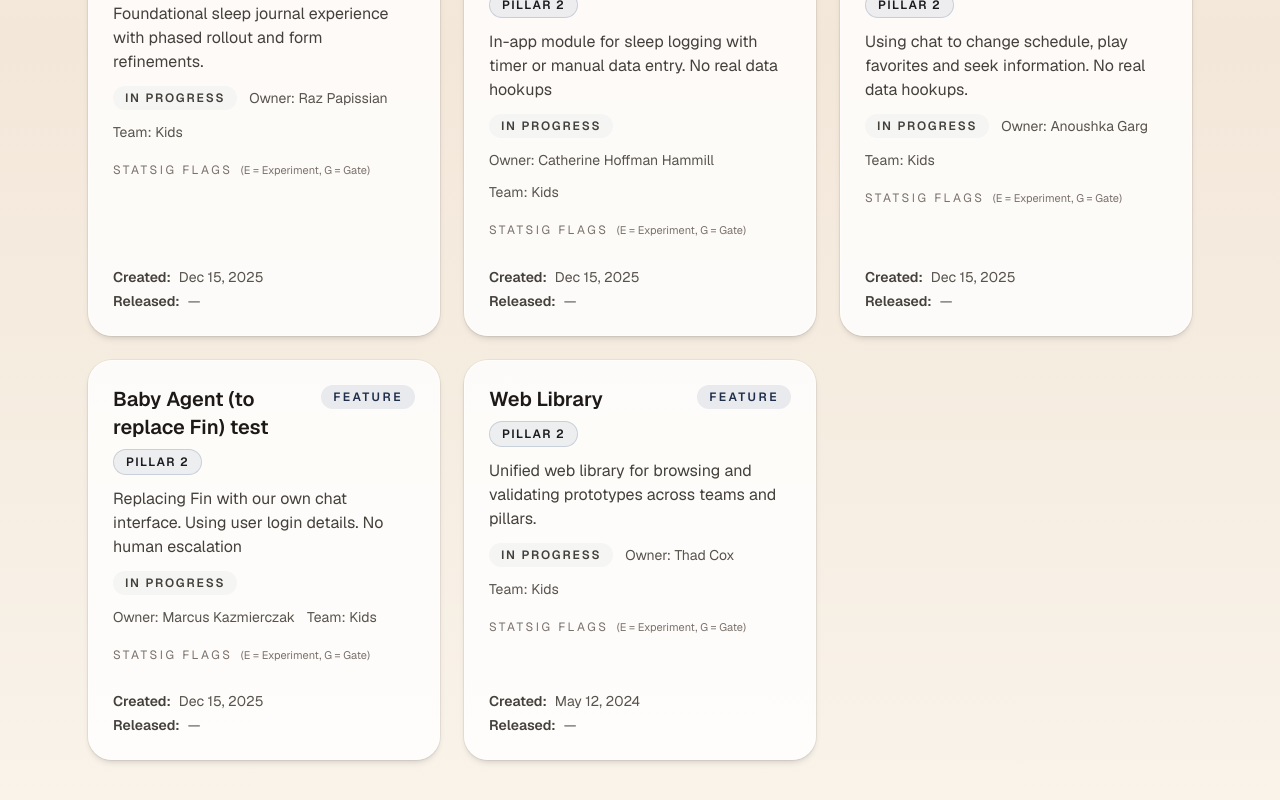
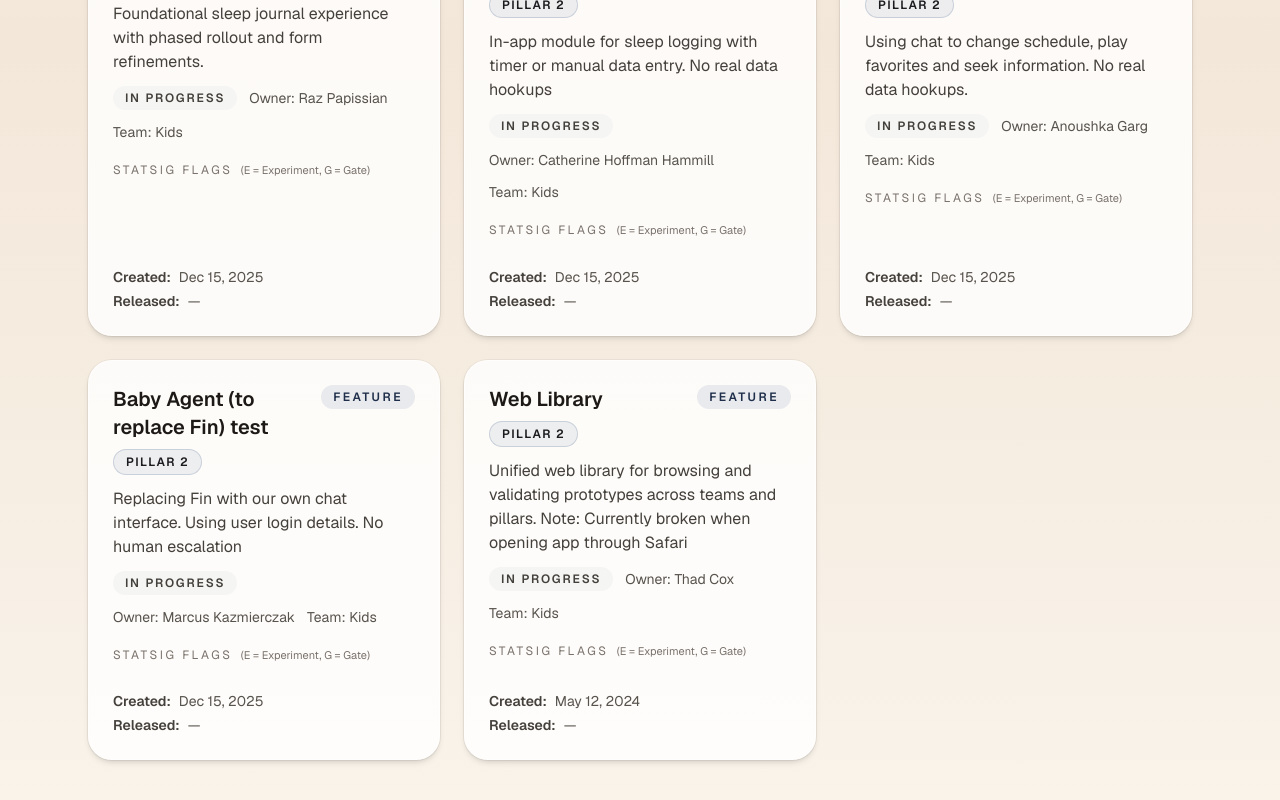
Before and after one commit to hatch-baby/web-prototype, a Next.js app: page /features in a window 1280 px wide. Shown: the part 716-1516 px from the top of the page. Built offline with nearby package versions, Linux system fonts and the light colour scheme.

Commit message:
Support new lines in feature description

```diff
--- a/components/FeatureDetailClient.tsx
+++ b/components/FeatureDetailClient.tsx
@@ -100,7 +100,12 @@ export default function FeatureDetailClient({ feature }: Props) {
             Feature Detail
           </p>
           <h1 className="text-3xl font-semibold text-stone-900">{featureState.title}</h1>
-          <p className="mt-2 text-stone-700">{featureState.description}</p>
+        <p
+          className="mt-2 text-stone-700"
+          style={{ whiteSpace: "pre-line" }}
+        >
+          {featureState.description}
+        </p>
           <div className="mt-3 flex flex-wrap gap-3 text-sm text-stone-700">
             <span className="rounded-full bg-stone-100 px-3 py-1 text-xs font-semibold uppercase tracking-[0.15em] text-stone-700">
               {statusLabel(featureState.status)}
--- a/data/features.json
+++ b/data/features.json
@@ -2,8 +2,8 @@
   {
     "id": "raz-sleep-journal",
     "title": "Raz Sleep Journal",
+    "webUrl": "https://raz-web-prototype.vercel.app/",
     "description": "Foundational sleep journal experience with phased rollout and form refinements.",
-    "webUrl": "https://raz-web-prototype.vercel.app/",
     "statsigFlags": [],
     "dateCreated": "2025-12-15",
     "owner": "Raz Papissian",
@@ -15,7 +15,7 @@
     "id": "web-library",
     "title": "Web Library",
     "webUrl": "https://thad-vercel-test-d84y.vercel.app/",
-    "description": "Unified web library for browsing and validating prototypes across teams and pillars. \n",
+    "description": "Unified web library for browsing and validating prototypes across teams and pillars. \n\nNote: Currently broken when opening app through Safari",
     "statsigFlags": [],
     "dateCreated": "2024-05-12",
     "owner": "Thad Cox",
```
